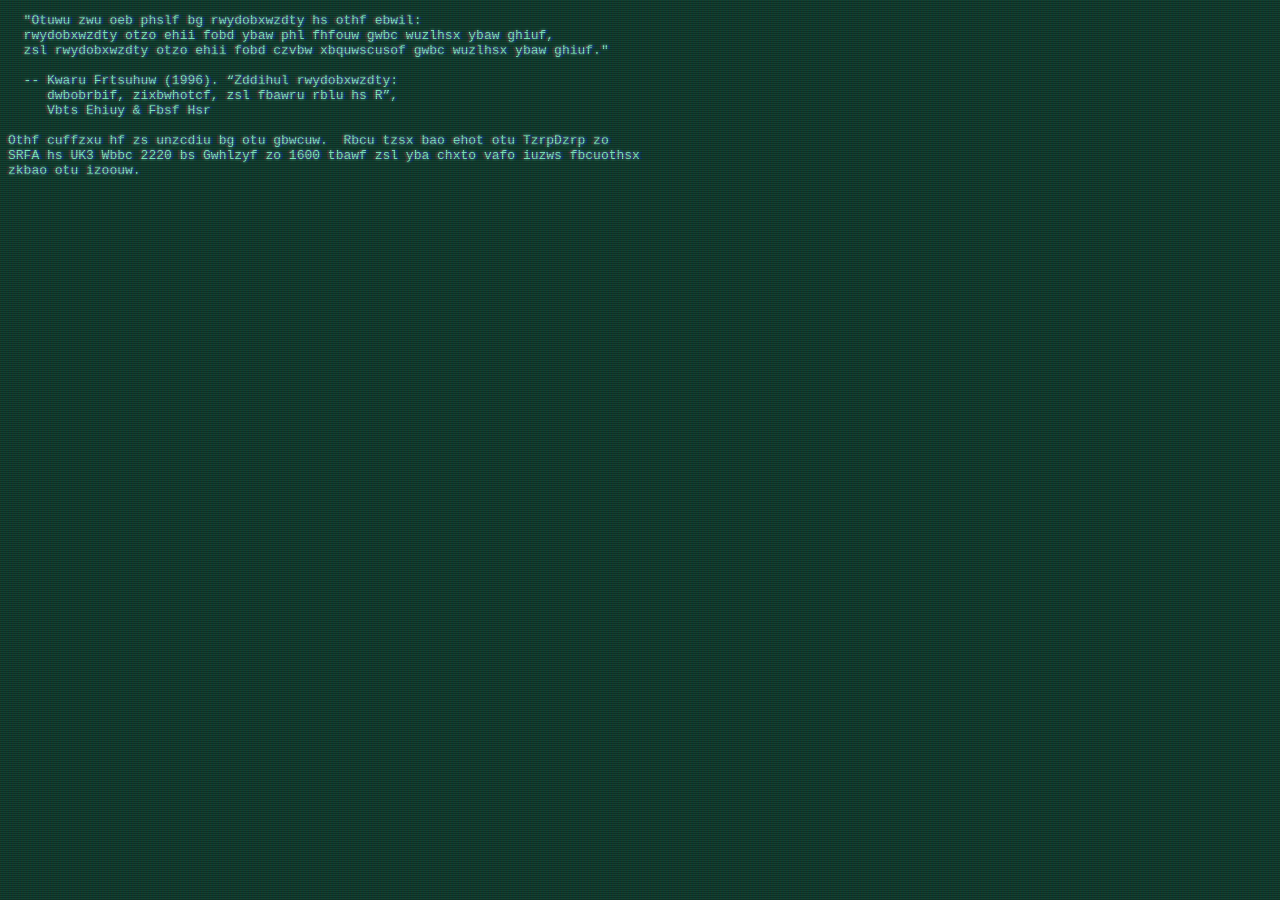
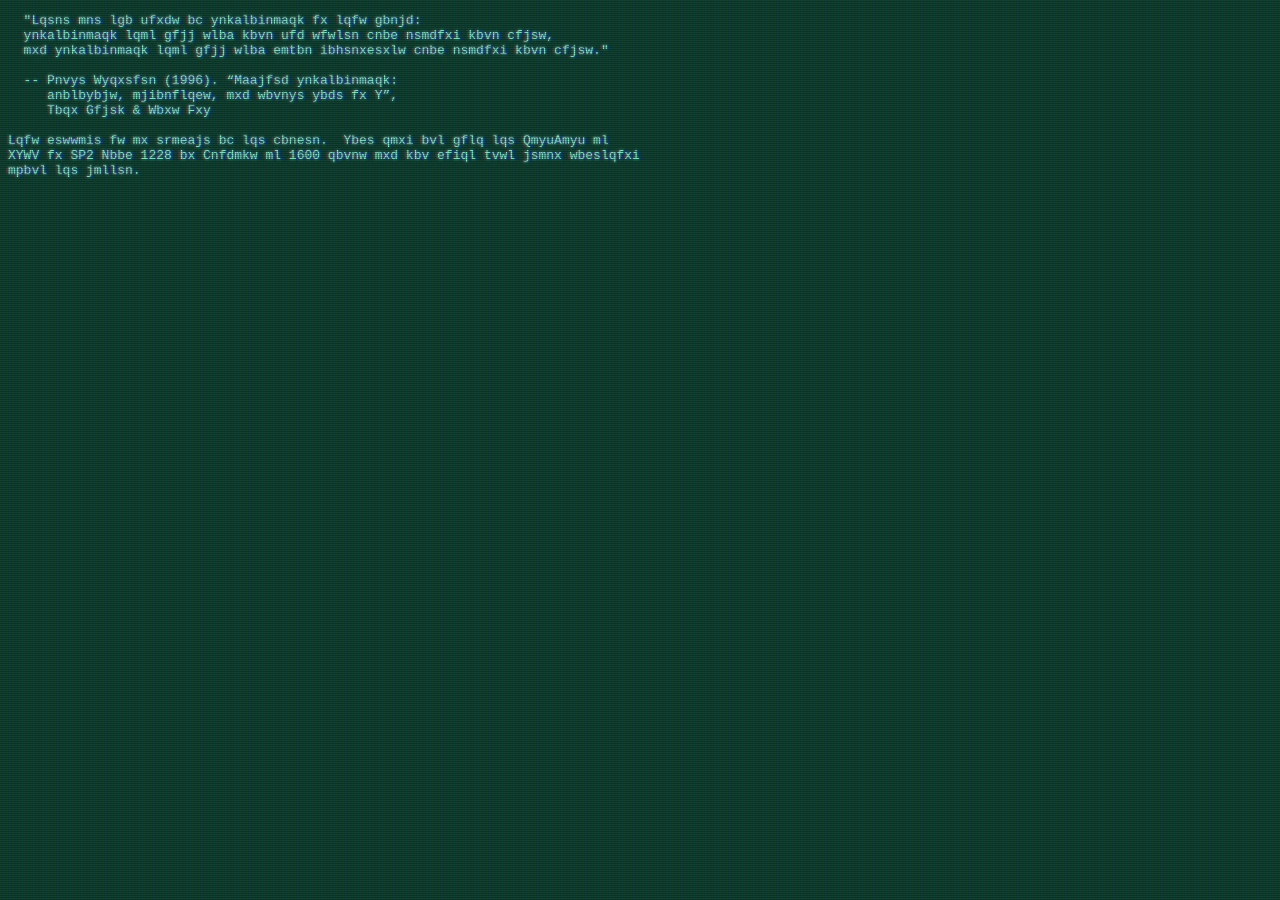
Before and after one commit to kapravel/hackpack-web, a Jekyll site: the page etc/find-us-if-you-can.html, which Jekyll copies as it is, in a window 1280 px wide. Built offline with Jekyll 4.4.1, drawn with Linux system fonts in a browser that asks for light colours.

Commit message:
updated room info in cryptogram flyer

```diff
--- a/etc/find-us-if-you-can.html
+++ b/etc/find-us-if-you-can.html
@@ -186,17 +186,17 @@ body {
 <body>
 <div class="crt">
 <pre>
-  "Otuwu zwu oeb phslf bg rwydobxwzdty hs othf ebwil:
-  rwydobxwzdty otzo ehii fobd ybaw phl fhfouw gwbc wuzlhsx ybaw ghiuf,
-  zsl rwydobxwzdty otzo ehii fobd czvbw xbquwscusof gwbc wuzlhsx ybaw ghiuf."
+  "Lqsns mns lgb ufxdw bc ynkalbinmaqk fx lqfw gbnjd:
+  ynkalbinmaqk lqml gfjj wlba kbvn ufd wfwlsn cnbe nsmdfxi kbvn cfjsw,
+  mxd ynkalbinmaqk lqml gfjj wlba emtbn ibhsnxesxlw cnbe nsmdfxi kbvn cfjsw."
 
-  -- Kwaru Frtsuhuw (1996). “Zddihul rwydobxwzdty:
-     dwbobrbif, zixbwhotcf, zsl fbawru rblu hs R”,
-     Vbts Ehiuy & Fbsf Hsr
+  -- Pnvys Wyqxsfsn (1996). “Maajfsd ynkalbinmaqk:
+     anblbybjw, mjibnflqew, mxd wbvnys ybds fx Y”,
+     Tbqx Gfjsk & Wbxw Fxy
 
-Othf cuffzxu hf zs unzcdiu bg otu gbwcuw.  Rbcu tzsx bao ehot otu TzrpDzrp zo
-SRFA hs UK3 Wbbc 2220 bs Gwhlzyf zo 1600 tbawf zsl yba chxto vafo iuzws fbcuothsx
-zkbao otu izoouw.
+Lqfw eswwmis fw mx srmeajs bc lqs cbnesn.  Ybes qmxi bvl gflq lqs QmyuAmyu ml
+XYWV fx SP2 Nbbe 1228 bx Cnfdmkw ml 1600 qbvnw mxd kbv efiql tvwl jsmnx wbeslqfxi
+mpbvl lqs jmllsn.
 </pre>
 <br>
 <a class="hint" href="https://www.dcode.fr/monoalphabetic-substitution">HINT</a>
```
